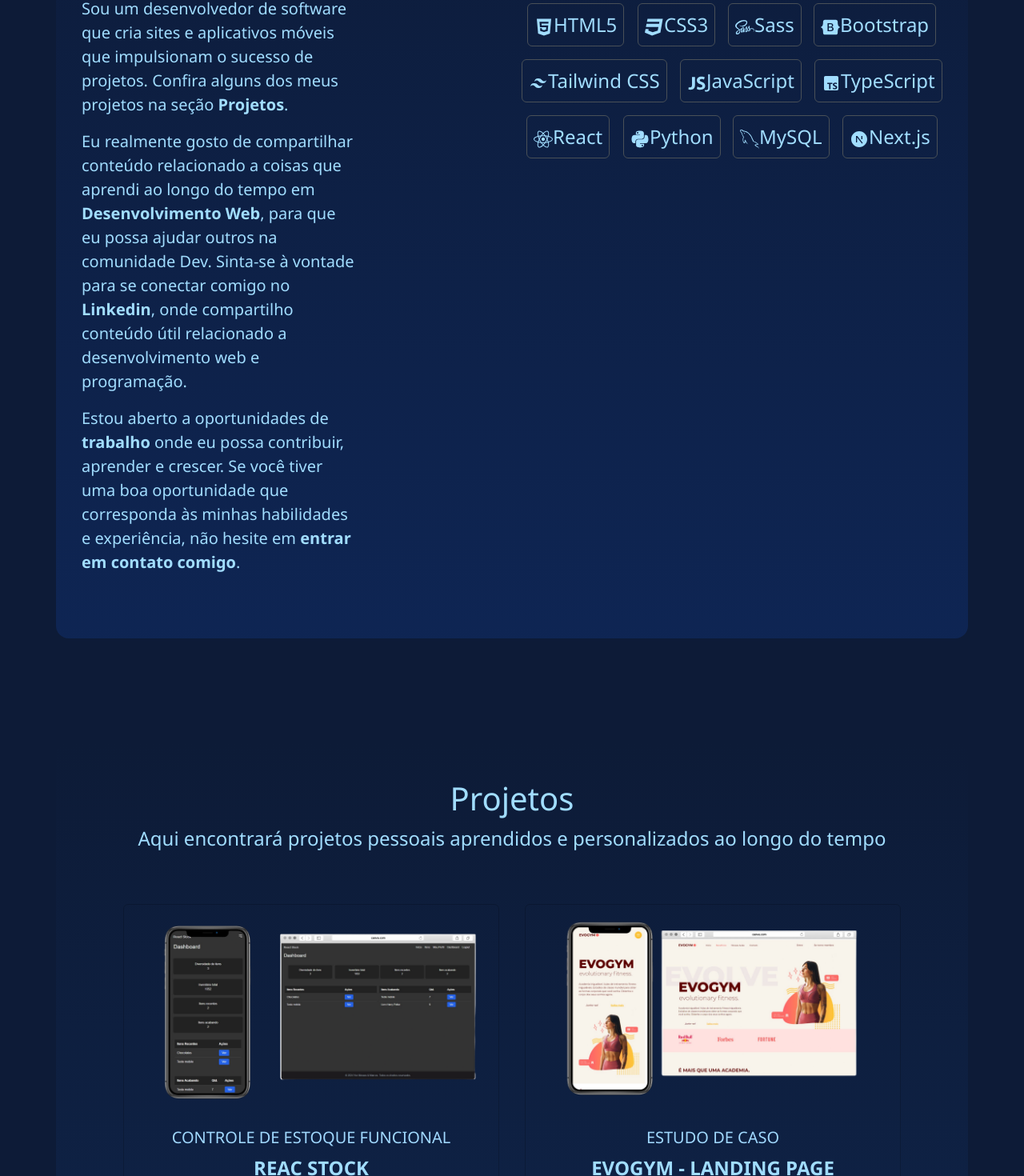
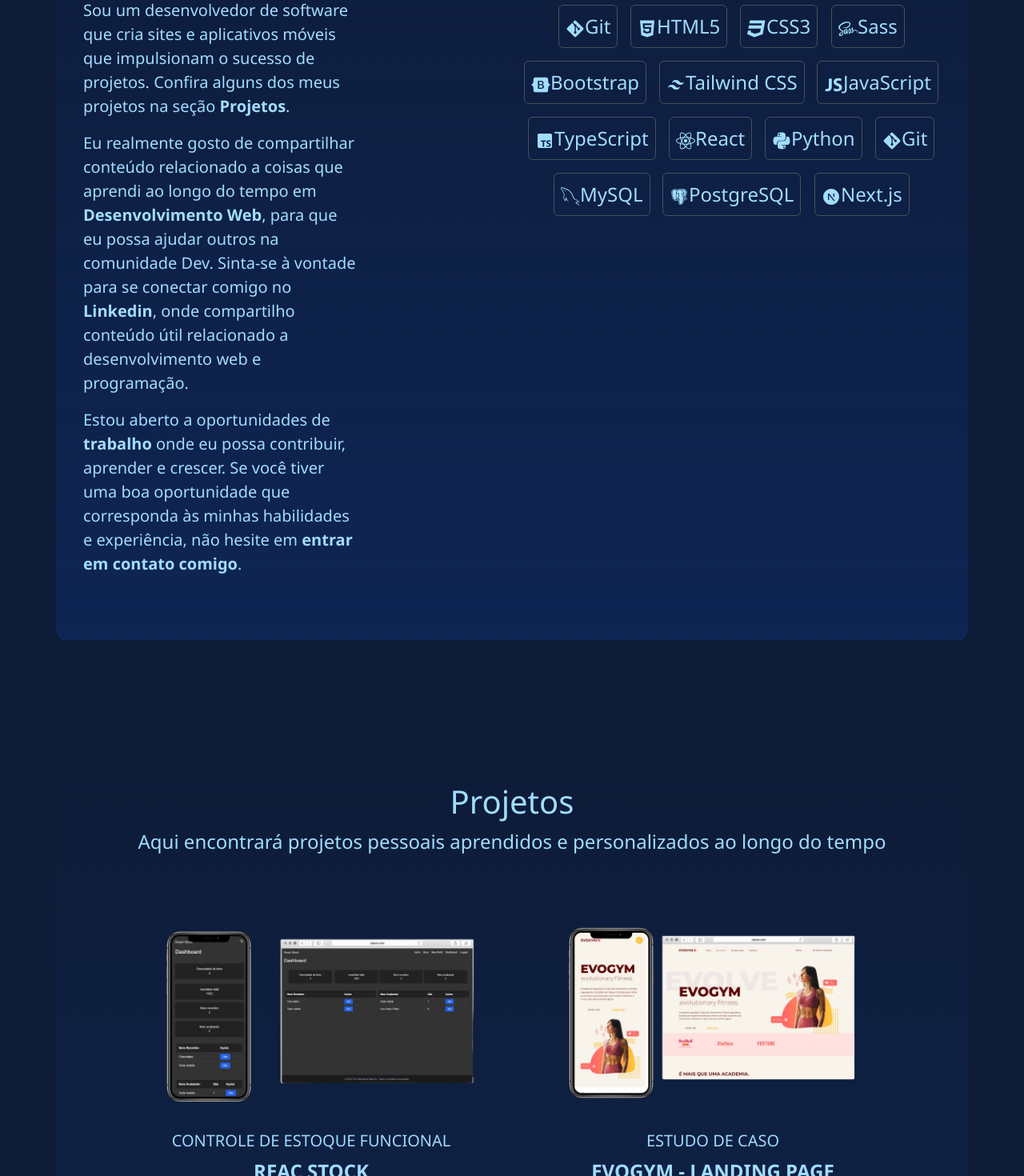
Before and after one commit to yuri-moraes/React-repository, a React (Vite) app: page / in a window 1280 px wide. Shown: the part 1302-2772 px from the top of the page at 80% size. Built offline with nearby package versions, Linux system fonts and the light colour scheme; a web font is replaced by a local one.

Commit message:
feat: improved styles

```diff
--- a/src/components/AboutProfile/Skills.tsx
+++ b/src/components/AboutProfile/Skills.tsx
@@ -1,5 +1,6 @@
 import React from "react";
 import {
+  FaGitAlt,
   FaHtml5,
   FaCss3,
   FaPython,
@@ -8,7 +9,11 @@ import {
   FaSass,
 } from "react-icons/fa";
 import { IoLogoJavascript } from "react-icons/io";
-import { BiLogoTypescript, BiLogoTailwindCss } from "react-icons/bi";
+import {
+  BiLogoTypescript,
+  BiLogoTailwindCss,
+  BiLogoPostgresql,
+} from "react-icons/bi";
 import { GrMysql } from "react-icons/gr";
 import SkillIcon from "./SkillIcon";
 import { RiNextjsFill } from "react-icons/ri";
@@ -16,6 +21,7 @@ import styles from "./aboutStyle.module.css";
 
 const Skills: React.FC = () => {
   const skills = [
+    { icon: FaGitAlt, label: "Git" },
     { icon: FaHtml5, label: "HTML5" },
     { icon: FaCss3, label: "CSS3" },
     { icon: FaSass, label: "Sass" },
@@ -25,7 +31,9 @@ const Skills: React.FC = () => {
     { icon: BiLogoTypescript, label: "TypeScript" },
     { icon: FaReact, label: "React" },
     { icon: FaPython, label: "Python" },
+    { icon: FaGitAlt, label: "Git" },
     { icon: GrMysql, label: "MySQL" },
+    { icon: BiLogoPostgresql, label: "PostgreSQL" },
     { icon: RiNextjsFill, label: "Next.js" },
   ];
 
--- a/src/components/CardProfile/CardComponents.tsx
+++ b/src/components/CardProfile/CardComponents.tsx
@@ -1,6 +1,7 @@
 import React from "react";
 import { FaGithub, FaLinkedin, FaEnvelope } from "react-icons/fa";
 import { HashLink as Link } from "react-router-hash-link";
+import styles from "./index.module.css";
 
 interface ImgProfileProps {
   style: string;
@@ -43,7 +44,7 @@ const LinksProfile: React.FC<LinksProfileProps> = ({ href1, href2, href3 }) => {
           href={href1}
           target="_blank"
           rel="noopener noreferrer"
-          className="text-decoration-none text-light mx-3"
+          className={`text-decoration-none text-light mx-3 ${styles.iconLink}`}
           title="GitHub link"
         >
           <FaGithub size={30} data-aos="flip-right" />
@@ -52,14 +53,14 @@ const LinksProfile: React.FC<LinksProfileProps> = ({ href1, href2, href3 }) => {
           href={href2}
           target="_blank"
           rel="noopener noreferrer"
-          className="text-decoration-none text-light mx-3"
+          className={`text-decoration-none text-light mx-3 ${styles.iconLink}`}
           title="Linkedin link"
         >
           <FaLinkedin size={30} data-aos="flip-up" />
         </a>
         <Link
           to={href3}
-          className="text-decoration-none text-light mx-3"
+          className={`text-decoration-none text-light mx-3 ${styles.iconLink}`}
           title="E-mail link"
         >
           <FaEnvelope size={30} data-aos="flip-down" />
--- a/src/components/CardProfile/index.module.css
+++ b/src/components/CardProfile/index.module.css
@@ -90,6 +90,17 @@
   margin-top: 1em;
 }
 
+.iconLink {
+  display: inline-block;
+  transition: transform 0.3s ease; /* Adiciona a transição */
+}
+
+.iconLink:hover {
+  transform: translateY(
+    -10px
+  ); /* Move o ícone 10px para cima ao passar o mouse */
+}
+
 @keyframes spin {
   0% {
     --rotate: 0deg;
--- a/src/components/Project/ProjectCard.tsx
+++ b/src/components/Project/ProjectCard.tsx
@@ -1,10 +1,12 @@
 import styles from "./index.module.css";
+import { FaExternalLinkAlt, FaGithub } from "react-icons/fa";
 
 interface ProjectCardProps {
   text: string;
   description: string;
   img: string;
   link: string;
+  source: string;
 }
 
 const ProjectCard: React.FC<ProjectCardProps> = ({
@@ -12,13 +14,14 @@ const ProjectCard: React.FC<ProjectCardProps> = ({
   description,
   img,
   link,
+  source,
 }) => {
   return (
     <div
       className={`col-12 col-md-6 col-lg-6 p-3 ${styles.projectDiv}`}
       data-aos="fade-right"
     >
-      <div className="card bg-transparent h-100">
+      <div className={`card bg-transparent h-100 ${styles.card}`}>
         <div>
           <img
             className={`card-img-top ${styles.imageWidth}`}
@@ -26,16 +29,25 @@ const ProjectCard: React.FC<ProjectCardProps> = ({
             alt={text}
           />
         </div>
-        <div className="card-body text-center">
+        <div className="card-body text-center ">
           <h5 className={`card-title fs-5 ${styles.title}`}>{text}</h5>
-          <p className="card-text fs-4 fw-bold">{description}</p>
-          <a
-            className="btn btn-outline-info btn-lg focus-ring focus-ring-info"
-            href={link}
-            target="_blank"
-          >
-            ACESSE
-          </a>
+          <p className="card-text fs-4 fw-bold ">{description}</p>
+          <div className="d-flex gap-3 justify-content-center">
+            <a
+              className="btn btn-outline-info btn-lg focus-ring focus-ring-info d-flex gap-3 align-items-center"
+              href={link}
+              target="_blank"
+            >
+              SITE <FaExternalLinkAlt className="fs-6" />
+            </a>
+            <a
+              className="btn btn-outline-info btn-lg focus-ring focus-ring-info d-flex gap-3 align-items-center"
+              href={source}
+              target="_blank"
+            >
+              CÓDIGO <FaGithub className="fs-5" />
+            </a>
+          </div>
         </div>
       </div>
     </div>
--- a/src/components/Project/index.module.css
+++ b/src/components/Project/index.module.css
@@ -11,6 +11,7 @@
   transition: 0.8s;
   border-radius: 1em;
   box-sizing: border-box;
+  border: 2px solid transparent;
 }
 
 .projectDiv:hover {
@@ -22,3 +23,12 @@
   color: #a1d9ff;
   font-weight: 100;
 }
+
+.card {
+  border: 2px solid transparent;
+  transition: 0.8s;
+}
+
+.card:hover {
+  border: 2px dotted #a1d9ff;
+}
--- a/src/index.css
+++ b/src/index.css
@@ -1,3 +1,7 @@
+html {
+  scroll-behavior: smooth;
+}
+
 * {
   margin: 0;
   padding: 0;
--- a/src/pages/AboutMe/index.module.css
+++ b/src/pages/AboutMe/index.module.css
@@ -2,10 +2,12 @@
   margin: 15em auto 5em;
   padding: 4em 2em;
   transition: 0.8s;
+  border: 2px solid transparent;
   border-radius: 1em;
   background: linear-gradient(to bottom, #0d1b3748, #0f2a61ad);
 }
 
 .aboutSection:hover {
   box-shadow: -10px -10px 10px rgba(0, 0, 0, 0.1), 12px 12px 12px black;
+  border: 2px solid #a1ddff;
 }
--- a/src/pages/Academic/Academic.tsx
+++ b/src/pages/Academic/Academic.tsx
@@ -10,7 +10,7 @@ const Academic: React.FC = () => {
   };
 
   return (
-    <div
+    <section
       id="academico"
       className={`container scroll-offset ${styles.academicSection}`}
     >
@@ -61,7 +61,7 @@ const Academic: React.FC = () => {
           </div>
         </div>
       </div>
-    </div>
+    </section>
   );
 };
 
--- a/src/pages/Academic/academic.module.css
+++ b/src/pages/Academic/academic.module.css
@@ -48,7 +48,7 @@
     font-size: 1.5em;
   }
 
-  img {
+  .icon {
     width: 145px;
     margin-bottom: 2em;
   }
--- a/src/pages/Projects/Projects.tsx
+++ b/src/pages/Projects/Projects.tsx
@@ -23,24 +23,28 @@ const Projects: React.FC = () => {
             description="REAC STOCK"
             img={stockProject}
             link="https://react-stock-dev.vercel.app/"
+            source="https://github.com/yuri-moraes/stock-frontend"
           />
           <ProjectCard
             text="ESTUDO DE CASO"
             description="EVOGYM - LANDING PAGE"
             img={evogym}
             link="https://86676157.react-gym-f52.pages.dev/"
+            source="https://github.com/yuri-moraes/react-gym"
           />
           <ProjectCard
             text="ESTUDO DE CASO"
             description="JOGO DA VELHA"
             img={jogoDaVelha}
             link="https://yuri-moraes.github.io/jogo-da-velha/"
+            source="https://github.com/yuri-moraes/jogo-da-velha"
           />
           <ProjectCard
             text="ESTUDO DE CASO"
             description="CALCULADORA WEB"
             img={calculator}
             link="https://yuri-moraes.github.io/Calculator.js/"
+            source="https://github.com/yuri-moraes/Calculator.js"
           />
         </div>
       </section>
```
